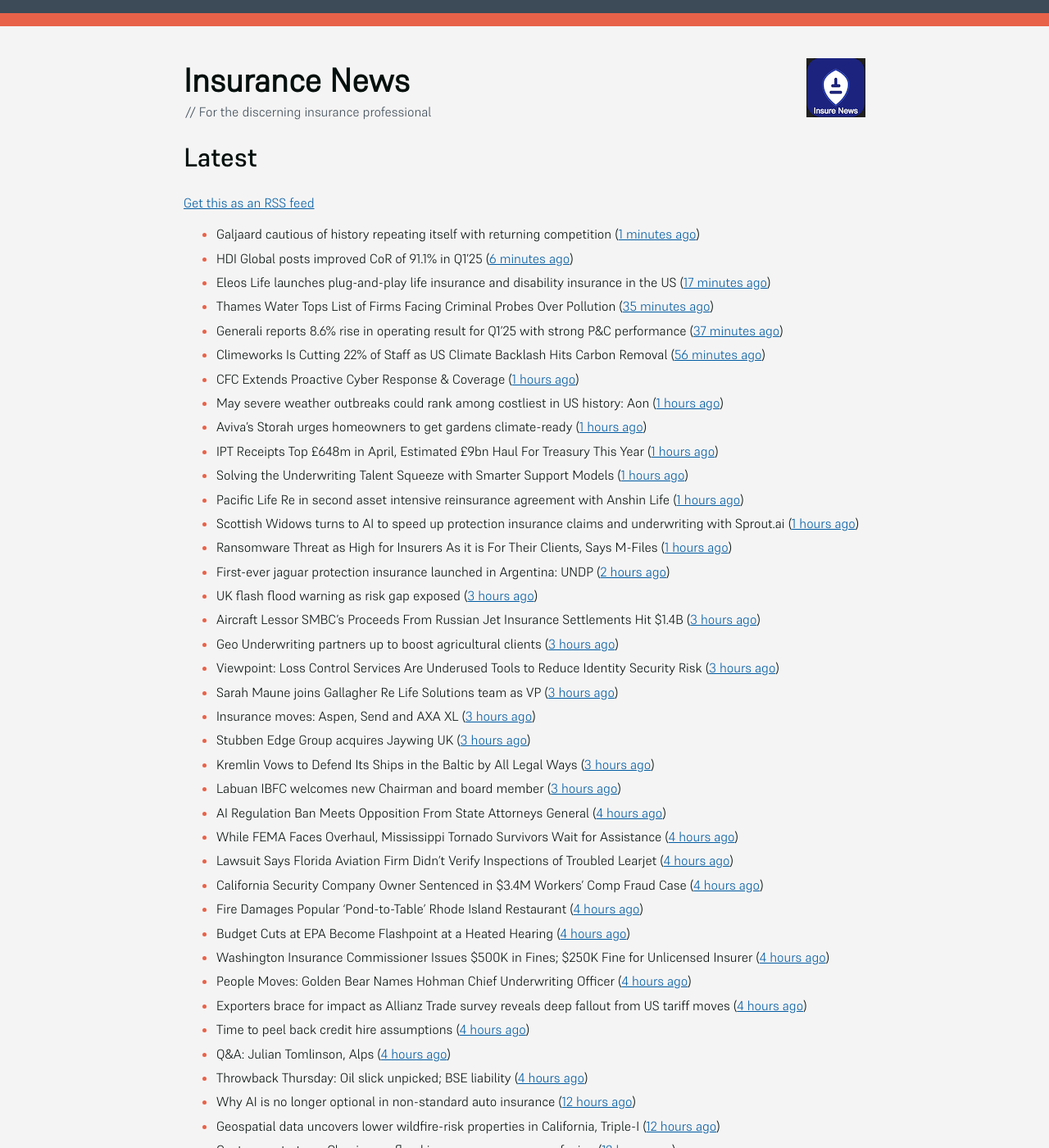
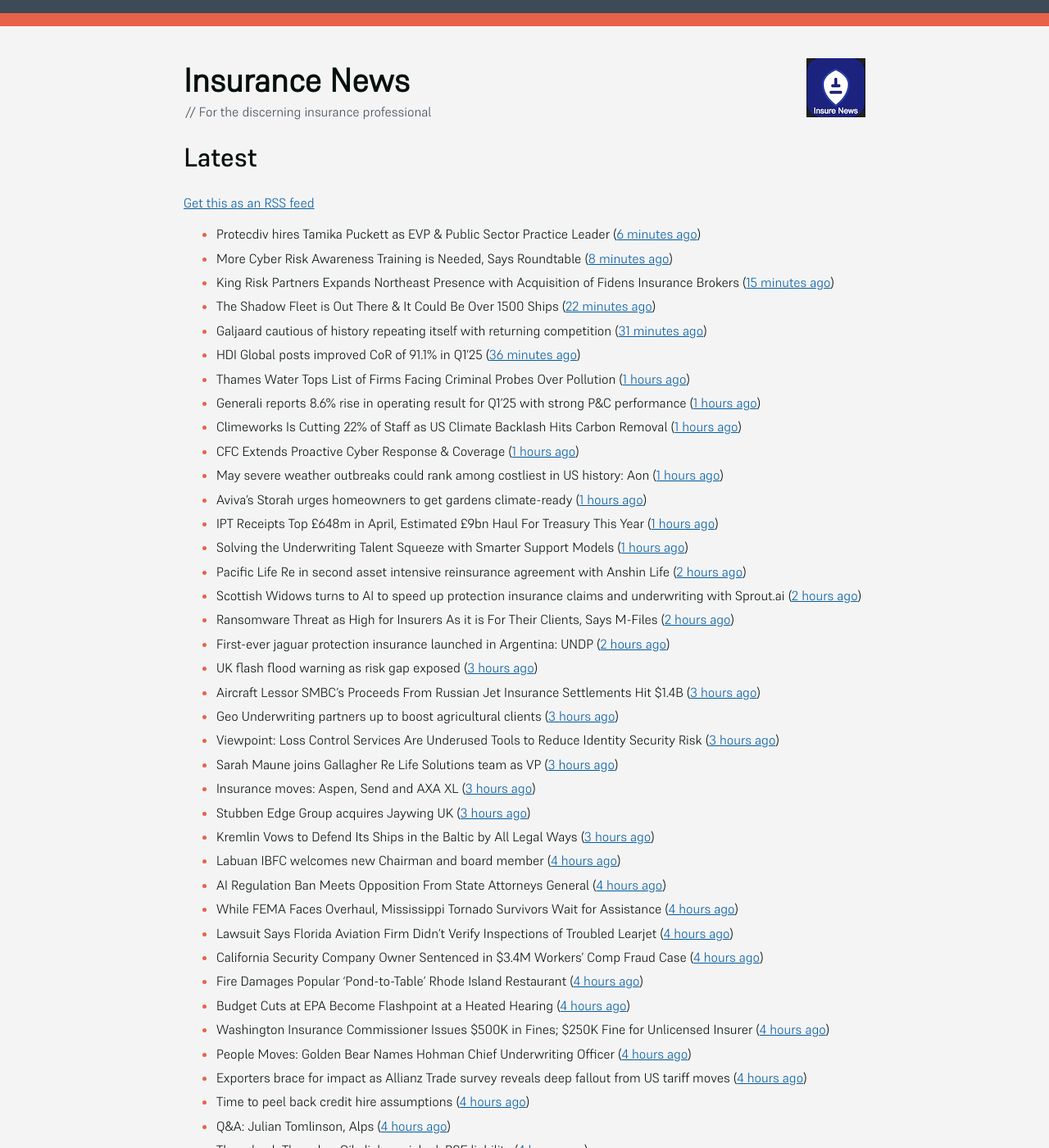
Before and after one commit to mat-0/feeds.thechels.uk, a Jekyll site: the page built from index.md, in a window 1280 px wide and 1400 px high. Shown: the whole window at 82% size. Built offline with Jekyll 4.4.1, drawn with Linux system fonts in a browser that asks for light colours; some of the changed text lies outside the part shown.

Commit message:
New Feed

```diff
--- a/index.md
+++ b/index.md
@@ -8,20 +8,23 @@ description: Latest Updates
 [Get this as an RSS feed](/feed.rss)
 
 <!-- news_marker starts -->
-- Galjaard cautious of history repeating itself with returning competition ([1 minutes ago](https://www.postonline.co.uk/news/7957781/galjaard-cautious-of-history-repeating-itself-with-returning-competition))
-- HDI Global posts improved CoR of 91.1% in Q1’25 ([6 minutes ago](https://www.reinsurancene.ws/hdi-global-posts-improved-cor-of-91-1-in-q125/))
-- Eleos Life launches plug-and-play life insurance and disability insurance in the US ([17 minutes ago](https://ifamagazine.com/eleos-life-launches-plug-and-play-life-insurance-and-disability-insurance-in-the-us/))
-- Thames Water Tops List of Firms Facing Criminal Probes Over Pollution ([35 minutes ago](https://www.insurancejournal.com/news/international/2025/05/22/824751.htm))
-- Generali reports 8.6% rise in operating result for Q1’25 with strong P&C performance ([37 minutes ago](https://www.reinsurancene.ws/generali-reports-8-6-rise-in-operating-result-for-q125-with-strong-pc-performance/))
-- Climeworks Is Cutting 22% of Staff as US Climate Backlash Hits Carbon Removal ([56 minutes ago](https://www.insurancejournal.com/news/international/2025/05/22/824741.htm))
+- Protecdiv hires Tamika Puckett as EVP & Public Sector Practice Leader ([6 minutes ago](https://www.reinsurancene.ws/protecdiv-hires-tamika-puckett-as-evp-public-sector-practice-leader/))
+- More Cyber Risk Awareness Training is Needed, Says Roundtable ([8 minutes ago](https://insurance-edge.net/2025/05/22/more-cyber-risk-awareness-training-is-needed-says-roundtable/))
+- King Risk Partners Expands Northeast Presence with Acquisition of Fidens Insurance Brokers ([15 minutes ago](https://www.insurtechinsights.com/king-risk-partners-expands-northeast-presence-with-acquisition-of-fidens-insurance-brokers/))
+- The Shadow Fleet is Out There & It Could Be Over 1500 Ships ([22 minutes ago](https://insurance-edge.net/2025/05/22/the-shadow-fleet-is-out-there-it-could-be-over-1500-ships/))
+- Galjaard cautious of history repeating itself with returning competition ([31 minutes ago](https://www.postonline.co.uk/news/7957781/galjaard-cautious-of-history-repeating-itself-with-returning-competition))
+- HDI Global posts improved CoR of 91.1% in Q1’25 ([36 minutes ago](https://www.reinsurancene.ws/hdi-global-posts-improved-cor-of-91-1-in-q125/))
+- Thames Water Tops List of Firms Facing Criminal Probes Over Pollution ([1 hours ago](https://www.insurancejournal.com/news/international/2025/05/22/824751.htm))
+- Generali reports 8.6% rise in operating result for Q1’25 with strong P&C performance ([1 hours ago](https://www.reinsurancene.ws/generali-reports-8-6-rise-in-operating-result-for-q125-with-strong-pc-performance/))
+- Climeworks Is Cutting 22% of Staff as US Climate Backlash Hits Carbon Removal ([1 hours ago](https://www.insurancejournal.com/news/international/2025/05/22/824741.htm))
 - CFC Extends Proactive Cyber Response & Coverage ([1 hours ago](https://insurance-edge.net/2025/05/22/cfc-extends-proactive-cyber-response-coverage/))
 - May severe weather outbreaks could rank among costliest in US history: Aon ([1 hours ago](https://www.reinsurancene.ws/may-severe-weather-outbreaks-could-rank-among-costliest-in-us-history-aon/))
 - Aviva’s Storah urges homeowners to get gardens climate-ready ([1 hours ago](https://www.postonline.co.uk/personal/7957795/aviva%E2%80%99s-storah-urges-homeowners-to-get-gardens-climate-ready))
 - IPT Receipts Top £648m in April, Estimated £9bn Haul For Treasury This Year ([1 hours ago](https://insurance-edge.net/2025/05/22/ipt-receipts-top-648m-in-april-estimated-9bn-haul-for-treasury-this-year/))
 - Solving the Underwriting Talent Squeeze with Smarter Support Models ([1 hours ago](https://insurance-edge.net/2025/05/22/solving-the-underwriting-talent-squeeze-with-smarter-support-models/))
-- Pacific Life Re in second asset intensive reinsurance agreement with Anshin Life ([1 hours ago](https://www.reinsurancene.ws/pacific-life-re-in-second-asset-intensive-reinsurance-agreement-with-anshin-life/))
-- Scottish Widows turns to AI to speed up protection insurance claims and underwriting with Sprout.ai ([1 hours ago](https://ifamagazine.com/scottish-widows-turns-to-ai-to-speed-up-protection-insurance-claims-and-underwriting-with-sprout-ai/))
-- Ransomware Threat as High for Insurers As it is For Their Clients, Says M-Files ([1 hours ago](https://insurance-edge.net/2025/05/22/ransomware-threat-as-high-for-insurers-as-it-is-for-their-clients-says-m-files/))
+- Pacific Life Re in second asset intensive reinsurance agreement with Anshin Life ([2 hours ago](https://www.reinsurancene.ws/pacific-life-re-in-second-asset-intensive-reinsurance-agreement-with-anshin-life/))
+- Scottish Widows turns to AI to speed up protection insurance claims and underwriting with Sprout.ai ([2 hours ago](https://ifamagazine.com/scottish-widows-turns-to-ai-to-speed-up-protection-insurance-claims-and-underwriting-with-sprout-ai/))
+- Ransomware Threat as High for Insurers As it is For Their Clients, Says M-Files ([2 hours ago](https://insurance-edge.net/2025/05/22/ransomware-threat-as-high-for-insurers-as-it-is-for-their-clients-says-m-files/))
 - First-ever jaguar protection insurance launched in Argentina: UNDP ([2 hours ago](https://www.reinsurancene.ws/first-ever-jaguar-protection-insurance-launched-in-argentina-undp/))
 - UK flash flood warning as risk gap exposed ([3 hours ago](https://www.insurancebusinessmag.com/uk/news/catastrophe/uk-flash-flood-warning-as-risk-gap-exposed-536538.aspx))
 - Aircraft Lessor SMBC’s Proceeds From Russian Jet Insurance Settlements Hit $1.4B ([3 hours ago](https://www.insurancejournal.com/news/international/2025/05/22/824738.htm))
@@ -31,7 +34,7 @@ description: Latest Updates
 - Insurance moves: Aspen, Send and AXA XL ([3 hours ago](https://www.insurancebusinessmag.com/uk/news/breaking-news/insurance-moves-aspen-send-and-axa-xl-536536.aspx))
 - Stubben Edge Group acquires Jaywing UK ([3 hours ago](https://www.insurancebusinessmag.com/uk/news/breaking-news/stubben-edge-group-acquires-jaywing-uk-536535.aspx))
 - Kremlin Vows to Defend Its Ships in the Baltic by All Legal Ways ([3 hours ago](https://www.insurancejournal.com/news/international/2025/05/22/824733.htm))
-- Labuan IBFC welcomes new Chairman and board member ([3 hours ago](https://www.reinsurancene.ws/labuan-ibfc-welcomes-new-chairman-and-board-member/))
+- Labuan IBFC welcomes new Chairman and board member ([4 hours ago](https://www.reinsurancene.ws/labuan-ibfc-welcomes-new-chairman-and-board-member/))
 - AI Regulation Ban Meets Opposition From State Attorneys General ([4 hours ago](https://www.insurancejournal.com/news/national/2025/05/22/824714.htm))
 - While FEMA Faces Overhaul, Mississippi Tornado Survivors Wait for Assistance ([4 hours ago](https://www.insurancejournal.com/news/southeast/2025/05/22/824629.htm))
 - Lawsuit Says Florida Aviation Firm Didn’t Verify Inspections of Troubled Learjet ([4 hours ago](https://www.insurancejournal.com/news/southeast/2025/05/22/824688.htm))
@@ -44,38 +47,35 @@ description: Latest Updates
 - Time to peel back credit hire assumptions ([4 hours ago](https://www.postonline.co.uk/personal/7957762/time-to-peel-back-credit-hire-assumptions))
 - Q&A: Julian Tomlinson, Alps ([4 hours ago](https://www.postonline.co.uk/broker/7957208/qa-julian-tomlinson-alps))
 - Throwback Thursday: Oil slick unpicked; BSE liability ([4 hours ago](https://www.postonline.co.uk/commercial/7956605/throwback-thursday-oil-slick-unpicked-bse-liability))
-- Why AI is no longer optional in non-standard auto insurance ([12 hours ago](https://www.dig-in.com/opinion/ais-role-in-non-standard-auto-insurance))
-- Geospatial data uncovers lower wildfire-risk properties in California, Triple-I ([12 hours ago](https://www.dig-in.com/news/geospatial-data-wildfire-prone-california-properties))
-- Customer strategy: Clearing up flood insurance coverage confusion ([12 hours ago](https://www.dig-in.com/opinion/clearing-up-flood-insurance-coverage-confusion))
-- Europe's farm sector loses $31.5B a year from climate risks ([13 hours ago](https://www.dig-in.com/articles/europes-farm-sector-loses-31-5b-a-year-from-climate-risks))
-- State Farm Still Wants a 30% Rate Increase in California ([14 hours ago](https://www.insurancejournal.com/news/west/2025/05/21/824685.htm))
+- Why AI is no longer optional in non-standard auto insurance ([13 hours ago](https://www.dig-in.com/opinion/ais-role-in-non-standard-auto-insurance))
+- Geospatial data uncovers lower wildfire-risk properties in California, Triple-I ([13 hours ago](https://www.dig-in.com/news/geospatial-data-wildfire-prone-california-properties))
+- Customer strategy: Clearing up flood insurance coverage confusion ([13 hours ago](https://www.dig-in.com/opinion/clearing-up-flood-insurance-coverage-confusion))
+- Europe's farm sector loses $31.5B a year from climate risks ([14 hours ago](https://www.dig-in.com/articles/europes-farm-sector-loses-31-5b-a-year-from-climate-risks))
+- State Farm Still Wants a 30% Rate Increase in California ([15 hours ago](https://www.insurancejournal.com/news/west/2025/05/21/824685.htm))
 - Verizon-Frontier deal gets green light after ending DEI commitments ([15 hours ago](https://www.insurancebusinessmag.com/uk/business-strategy/verizonfrontier-deal-gets-green-light-after-ending-dei-commitments-536482.aspx))
 - Shortage of Overnight Truck Parking Blamed for 2023 Fatal Bus Crash in Illinois ([16 hours ago](https://www.insurancejournal.com/news/midwest/2025/05/21/824679.htm))
-- Austin Bar to Pay $42K Over Pregnancy Discrimination Lawsuit ([16 hours ago](https://www.insurancejournal.com/news/southcentral/2025/05/21/824675.htm))
-- First MainStreet Adds 2 Midwest Agencies ([16 hours ago](https://www.insurancejournal.com/news/midwest/2025/05/21/824669.htm))
-- People Moves: CIS Promotes Gardea, Jr., Adds Felder to Leadership Team ([16 hours ago](https://www.insurancejournal.com/news/southcentral/2025/05/21/824664.htm))
+- Austin Bar to Pay $42K Over Pregnancy Discrimination Lawsuit ([17 hours ago](https://www.insurancejournal.com/news/southcentral/2025/05/21/824675.htm))
+- First MainStreet Adds 2 Midwest Agencies ([17 hours ago](https://www.insurancejournal.com/news/midwest/2025/05/21/824669.htm))
+- People Moves: CIS Promotes Gardea, Jr., Adds Felder to Leadership Team ([17 hours ago](https://www.insurancejournal.com/news/southcentral/2025/05/21/824664.htm))
 - TransRe calls for urgent and substantial D&O price increases amid unprofitable market conditions ([17 hours ago](https://www.reinsurancene.ws/transre-calls-for-urgent-and-substantial-do-price-increases-amid-unprofitable-market-conditions/))
-- M&S estimates £300m hit to operating profit from recent cyberattack ([17 hours ago](https://www.reinsurancene.ws/ms-estimates-300m-hit-to-operating-profit-from-recent-cyberattack/))
-- New Insurance Solution Aims to Cover US Cannabis Producers ([17 hours ago](https://insurance-edge.net/2025/05/21/new-insurance-solution-aims-to-cover-us-cannabis-producers/))
 - EU to Propose Removing Business Barriers to Enhance Competitiveness Amid US Tariffs ([18 hours ago](https://www.insurancejournal.com/news/international/2025/05/21/824643.htm))
 - Quandri Appoints Patrick Mulroy as Head of Strategy and Partnerships to Spearhead North American Expansion ([18 hours ago](https://www.insurtechinsights.com/quandri-appoints-patrick-mulroy-as-head-of-strategy-and-partnerships-to-spearhead-north-american-expansion/))
-- Former Progressive CEO Renwick, 69, Dies ([18 hours ago](https://www.insurancejournal.com/news/national/2025/05/21/824645.htm))
-- Hack of Contractor Was at Root of Massive Federal Data Breach ([18 hours ago](https://www.insurancejournal.com/news/national/2025/05/21/824641.htm))
+- Former Progressive CEO Renwick, 69, Dies ([19 hours ago](https://www.insurancejournal.com/news/national/2025/05/21/824645.htm))
+- Hack of Contractor Was at Root of Massive Federal Data Breach ([19 hours ago](https://www.insurancejournal.com/news/national/2025/05/21/824641.htm))
 - Acrisure Secures $2.1 Billion Funding Round for M&A, Tech ([19 hours ago](https://www.insurancejournal.com/news/national/2025/05/21/824637.htm))
-- Parametrix Launches Embedded Insurance Coverage for Endpoint Failures via Leading EDR Providers ([19 hours ago](https://www.insurtechinsights.com/parametrix-launches-embedded-insurance-coverage-for-endpoint-failures-via-leading-edr-providers/))
-- Neutrinos Announces Latest Client Win ([19 hours ago](https://insurance-edge.net/2025/05/21/neutrinos-announces-latest-client-win/))
+- Parametrix Launches Embedded Insurance Coverage for Endpoint Failures via Leading EDR Providers ([20 hours ago](https://www.insurtechinsights.com/parametrix-launches-embedded-insurance-coverage-for-endpoint-failures-via-leading-edr-providers/))
 - People Moves: World Insurance Associates Names Youshock Head of Personal Lines; Belair Appointed President of Technology at Intact Insurance Specialty Solutions ([20 hours ago](https://www.insurancejournal.com/news/national/2025/05/21/824508.htm))
 - New Salmonella Outbreak Tied to Same Florida Grower With Cucumbers Last Year ([20 hours ago](https://www.insurancejournal.com/news/southeast/2025/05/21/824621.htm))
 - Global Forest Loss Tops Record as Wildfires Drive Destruction ([20 hours ago](https://www.insurancejournal.com/news/international/2025/05/21/824618.htm))
-- MGAA looking at increasing Lloyd’s syndicate membership ([20 hours ago](https://www.postonline.co.uk/news/7957794/mgaa-looking-at-increasing-lloyd%E2%80%99s-syndicate-membership))
-- Insurers must stay ‘live’ to broker tech capability ([20 hours ago](https://www.postonline.co.uk/broker/7957792/insurers-must-stay-%E2%80%98live%E2%80%99-to-broker-tech-capability))
+- MGAA looking at increasing Lloyd’s syndicate membership ([21 hours ago](https://www.postonline.co.uk/news/7957794/mgaa-looking-at-increasing-lloyd%E2%80%99s-syndicate-membership))
+- Insurers must stay ‘live’ to broker tech capability ([21 hours ago](https://www.postonline.co.uk/broker/7957792/insurers-must-stay-%E2%80%98live%E2%80%99-to-broker-tech-capability))
 - Only 1 in 100 insurers say Claims-Finance Collaboration is “highly effective” ([21 hours ago](https://ifamagazine.com/only-1-in-100-insurers-say-claims-finance-collaboration-is-highly-effective/))
 - Shortlists revealed for Best Insurance Employer categories for 2025 BIAs ([22 hours ago](https://www.postonline.co.uk/broker/7957793/shortlists-revealed-for-best-insurance-employer-categories-for-2025-bias))
-- Data, data, data: MGAs play a key role in better market performance ([22 hours ago](https://www.insurancebusinessmag.com/uk/news/columns/data-data-data-mgas-play-a-key-role-in-better-market-performance-536399.aspx))
-- Biba attendee seeks justice after payment fraud ([22 hours ago](https://www.postonline.co.uk/news/7957800/biba-attendee-seeks-justice-after-payment-fraud))
+- Data, data, data: MGAs play a key role in better market performance ([23 hours ago](https://www.insurancebusinessmag.com/uk/news/columns/data-data-data-mgas-play-a-key-role-in-better-market-performance-536399.aspx))
+- Biba attendee seeks justice after payment fraud ([23 hours ago](https://www.postonline.co.uk/news/7957800/biba-attendee-seeks-justice-after-payment-fraud))
 - 7.6 million adults take out private medical insurance as health crisis drives rapid growth in protection products ([23 hours ago](https://ifamagazine.com/7-6-million-adults-take-out-private-medical-insurance-as-health-crisis-drives-rapid-growth-in-protection-products/))
-- Acrisure valued at $32bn following Bain Capital-led funding round ([23 hours ago](https://www.postonline.co.uk/broker/7957799/acrisure-valued-at-32bn-following-bain-capital-led-funding-round))
-- Conifer and Skyward Specialty Launch Cannabis Select Insurance Program for Large-Scale Operators ([23 hours ago](https://www.insurtechinsights.com/conifer-and-skyward-specialty-launch-cannabis-select-insurance-program-for-large-scale-operators/))
+- Acrisure valued at $32bn following Bain Capital-led funding round ([1 days ago](https://www.postonline.co.uk/broker/7957799/acrisure-valued-at-32bn-following-bain-capital-led-funding-round))
+- Conifer and Skyward Specialty Launch Cannabis Select Insurance Program for Large-Scale Operators ([1 days ago](https://www.insurtechinsights.com/conifer-and-skyward-specialty-launch-cannabis-select-insurance-program-for-large-scale-operators/))
 - Acrisure Secures $2.1 Billion Funding Led by Bain Capital, Boosts Valuation to $32 Billion ([1 days ago](https://www.insurtechinsights.com/acrisure-secures-2-1-billion-funding-led-by-bain-capital-boosts-valuation-to-32-billion/))
 - L&G upgrades Group Critical Illness Cover ([1 days ago](https://ifamagazine.com/lg-upgrades-group-critical-illness-cover/))
 - Cutting through the complexity of protection products ([1 days ago](https://ifamagazine.com/cutting-through-the-complexity-of-protection-products/))
@@ -121,7 +121,6 @@ description: Latest Updates
 - Strategies for navigating regulatory changes in a digital landscape ([2 days ago](https://www.dig-in.com/opinion/strategies-for-navigating-federal-and-state-regulations))
 - Zurich targeting 30% SME growth in 2025 ([2 days ago](https://www.postonline.co.uk/news/7957779/zurich-targeting-30-sme-growth-in-2025))
 - Aviva Partners with CyberCube to Enhance Cyber Threat Detection and Exposure Management ([2 days ago](https://www.insurtechinsights.com/aviva-partners-with-cybercube-to-enhance-cyber-threat-detection-and-exposure-management/))
-- TELUS Health Acquires Workplace Options in $500 Million Deal, Accelerates Global Wellbeing Ambitions with GTCR Investment ([2 days ago](https://www.insurtechinsights.com/telus-health-acquires-workplace-options-in-500-million-deal-accelerates-global-wellbeing-ambitions-with-gtcr-investment/))
 - Industry reaction to the Law Comission’s will reform report ([2 days ago](https://ifamagazine.com/industry-reaction-to-the-law-comissions-will-reform-report/))
 - Markel’s Galjaard outlines plan to double the UK business ([2 days ago](https://www.postonline.co.uk/news/7957775/markels-galjaard-outlines-plan-to-double-the-uk-business))
 - Allianz invests £750m in three years amid commercial ‘re-platforming’ ([2 days ago](https://www.postonline.co.uk/news/7957771/allianz-invests-ps750m-in-three-years-amid-commercial-replatforming))
@@ -130,6 +129,7 @@ description: Latest Updates
 - Relm Explains How Insurance is the Backbone For Pushing the Boundaries of Innovation ([4 days ago](https://thefintechtimes.com/relm-explains-how-insurance-is-the-backbone-for-pushing-the-boundaries-of-innovation/))
 - Rosemount Financial Solutions (IFA) announces 4C Platform partnership to support private medical insurance advice ([7 days ago](https://ifamagazine.com/rosemount-financial-solutions-ifa-announces-4c-platform-partnership-to-support-private-medical-insurance-advice/))
 - Seventy-two per cent of new absentees under group income protection policies returned to work during 2024 ([8 days ago](https://ifamagazine.com/seventy-two-per-cent-of-new-absentees-under-group-income-protection-policies-returned-to-work-during-2024/))
+- OneFamily celebrates fifty years of inspiring better futures ([9 days ago](https://ifamagazine.com/onefamily-celebrates-fifty-years-of-inspiring-better-futures/))
 - IHC Set to Launch AI-Driven Reinsurance Platform in the Gulf Region ([11 days ago](https://thefintechtimes.com/ihc-set-to-launch-ai-driven-reinsurance-platform/))
 
 <!-- news_marker ends -->
```
